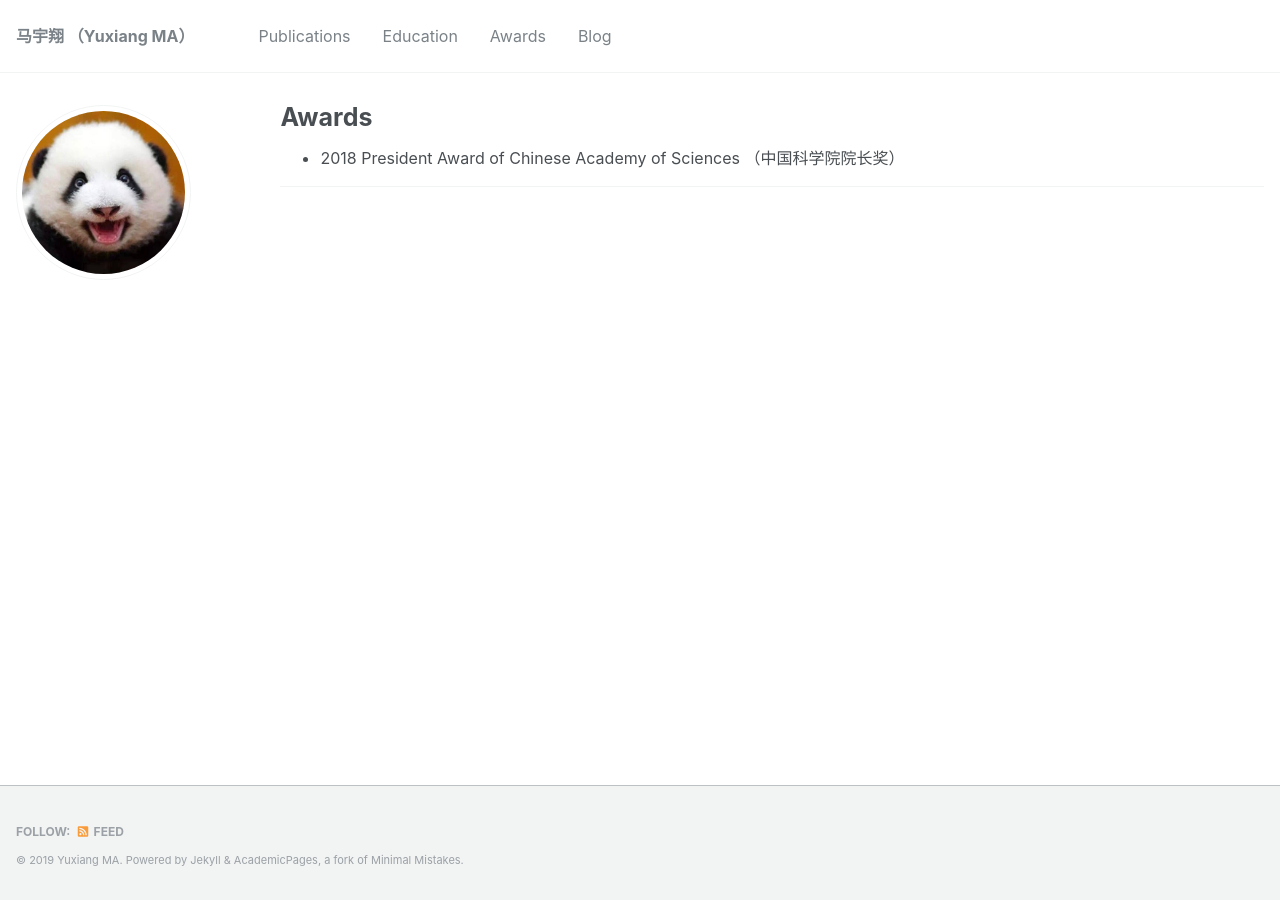
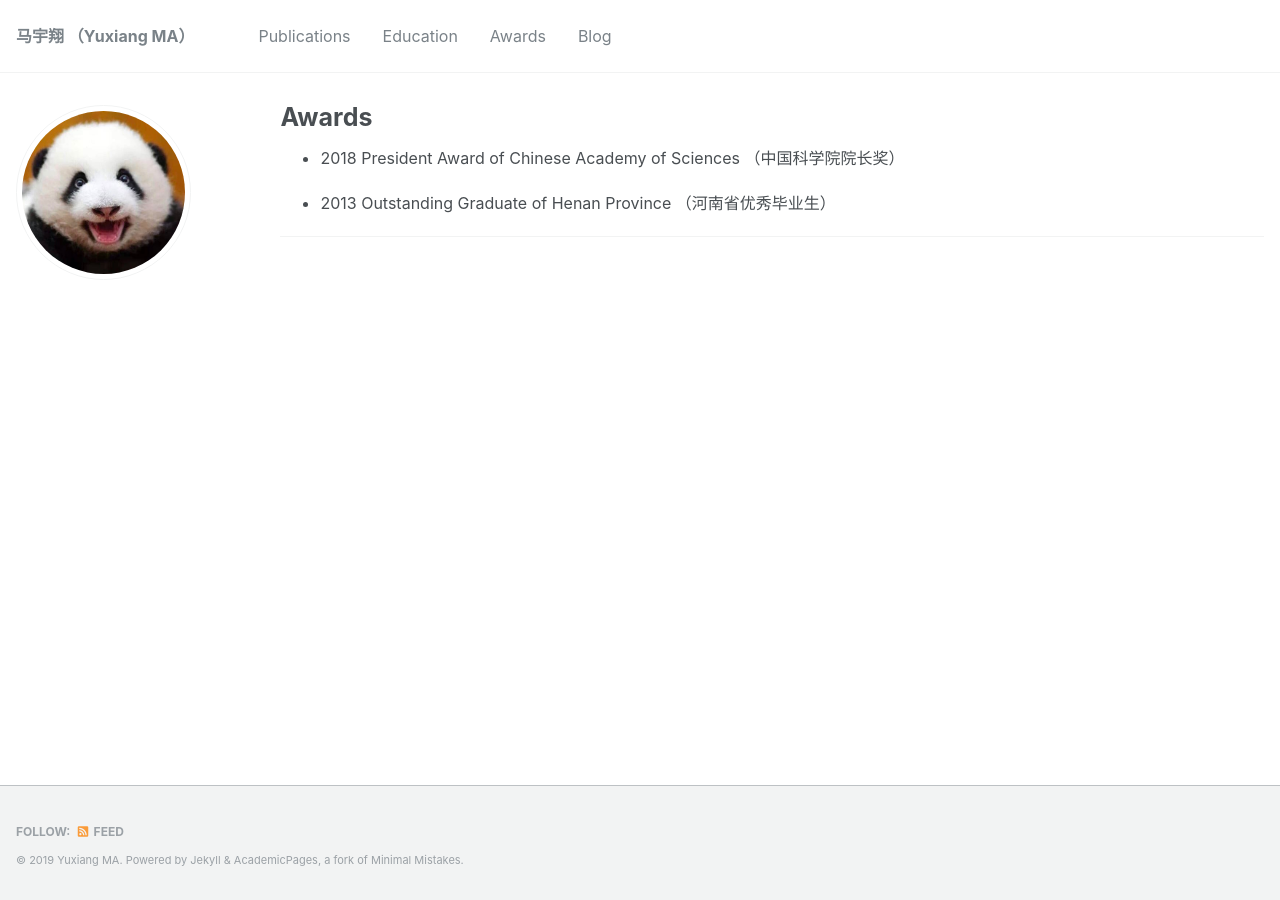
Before and after one commit to MaYuxiang/mayuxiang.github.io, a Jekyll site: the page built from _pages/awards.md, in a window 1280 px wide. Built offline with Jekyll 4.4.1, drawn with Linux system fonts in a browser that asks for light colours.

Commit message:
Update
Update

```diff
--- a/_pages/awards.md
+++ b/_pages/awards.md
@@ -10,6 +10,8 @@ redirect_from:
 
 * 2018 President Award of Chinese Academy of Sciences （中国科学院院长奖）
 
+* 2013 Outstanding Graduate of Henan Province （河南省优秀毕业生）
+
 
 
 ---
```
